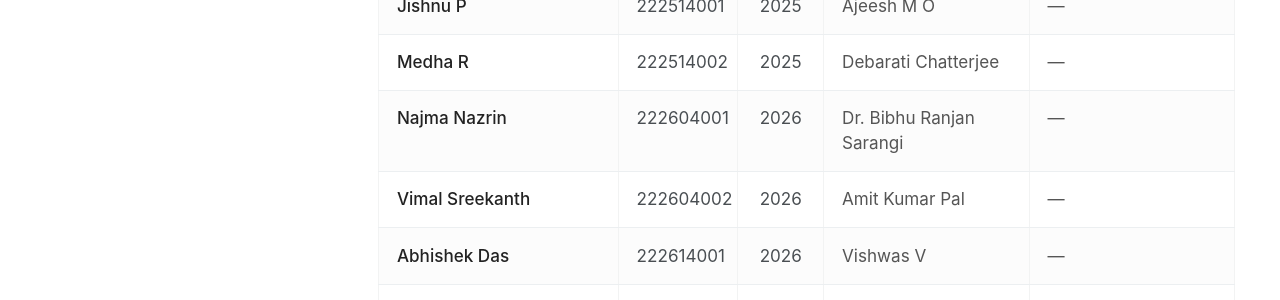
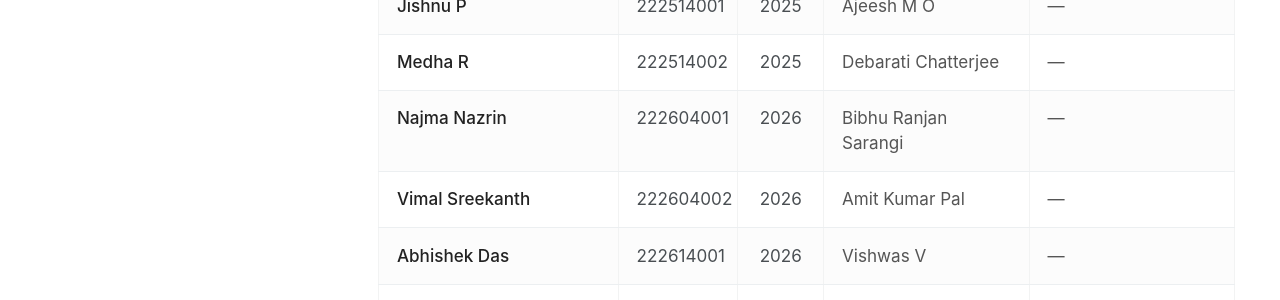
Before and after one commit to phyall/phyall.github.io, a Jekyll site: the page built from _pages/phd_students.md, in a window 1280 px wide and 900 px high, scrolled down 1831 px. Shown: the part 153-453 px from the top of the window. Built offline with Jekyll 4.4.1, drawn with Linux system fonts in a browser that asks for light colours; a style sheet for code colours, icons or effects is not loaded.

```diff
--- a/_data/phd_students.yml
+++ b/_data/phd_students.yml
@@ -313,7 +313,7 @@
 
 - name: Athira S
   status: ongoing
-  program: PhD
+  program: MSc-PhD Dual Degree
   joining_year: 2024
   graduation_year:
   supervisor: Swaroop Sahoo
@@ -381,7 +381,7 @@
   program: PhD
   joining_year: 2026
   graduation_year:
-  supervisor: Dr. Bibhu Ranjan Sarangi
+  supervisor: Bibhu Ranjan Sarangi
   joint_supervisor:
   cycle: January
   research_area:
```
